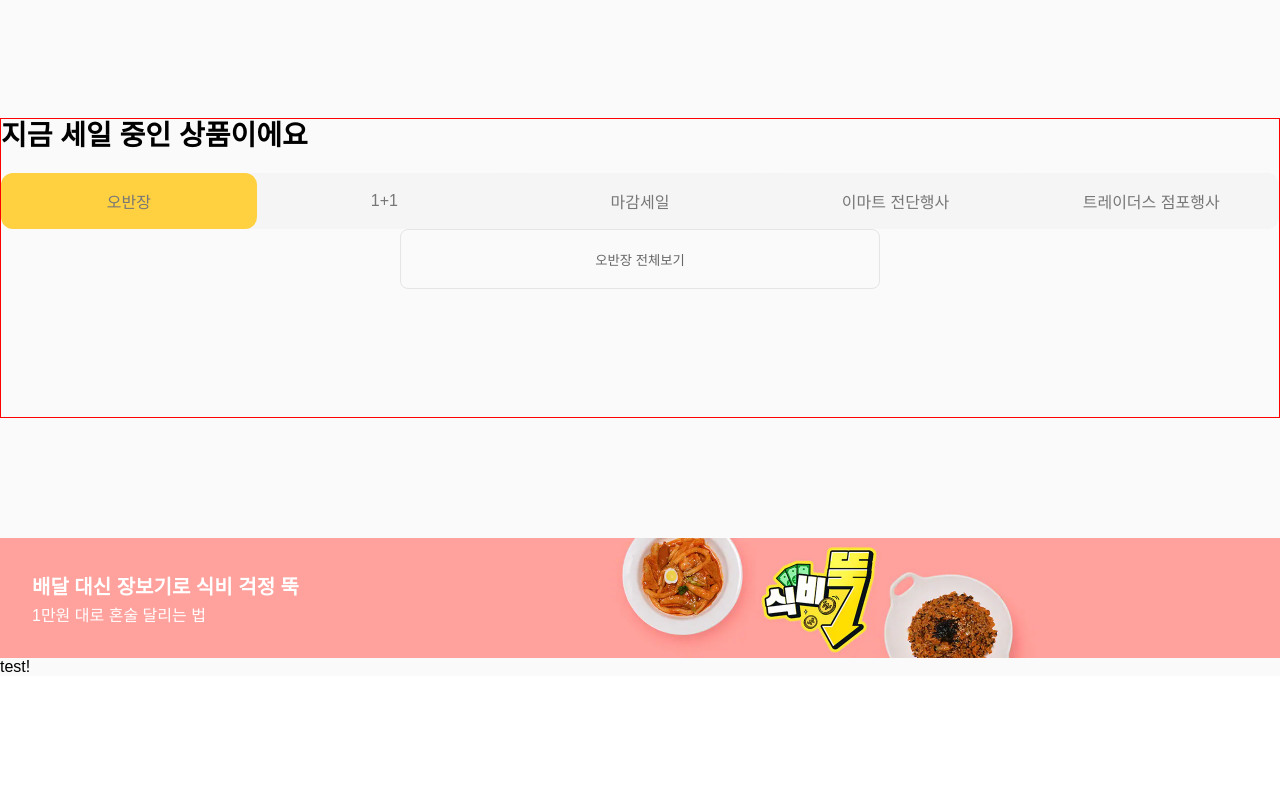
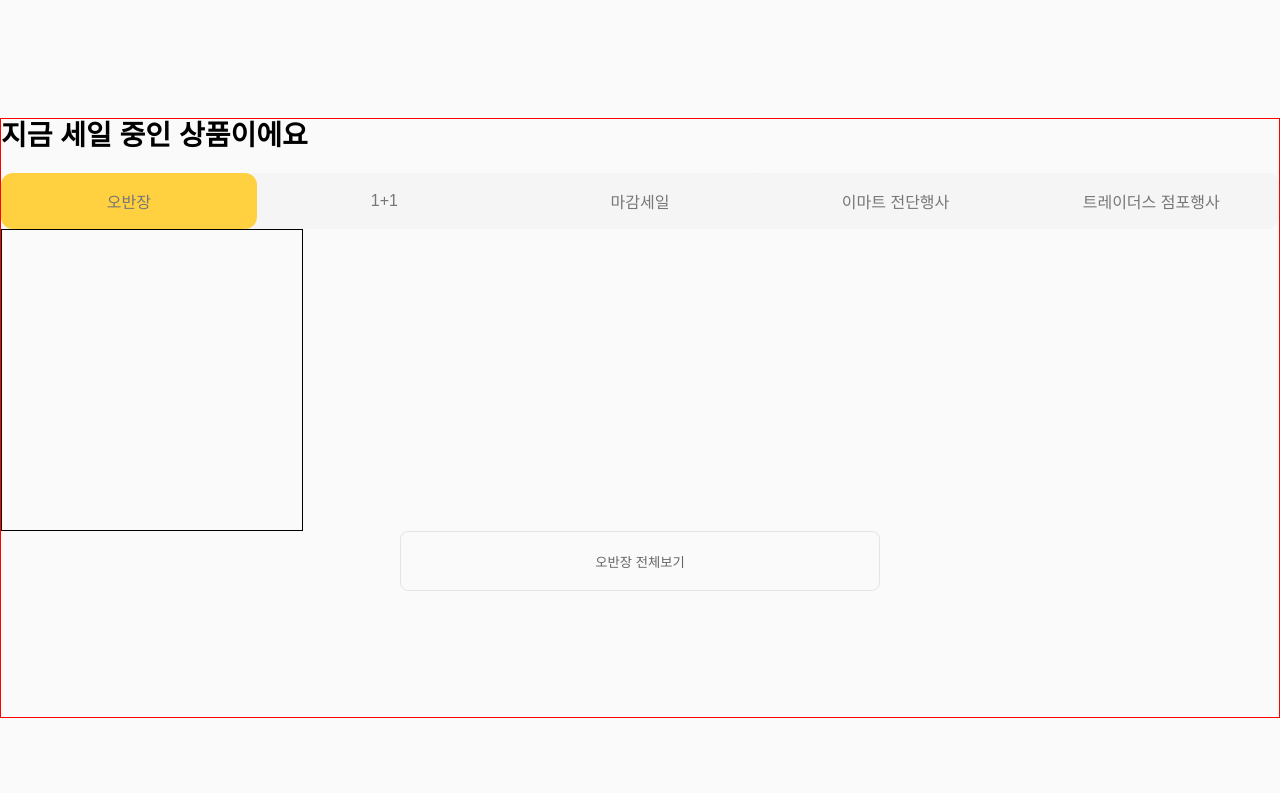
Before and after one commit to chaeriiiim/emart-react, a React (Vite) app: page / in a window 1280 px wide. Shown: the part 1127-1920 px from the top of the page. Before the commit the page ends 1803 px from the top, so only its background shows below. Built offline with nearby package versions, Linux system fonts and the light colour scheme.

Commit message:
update : 레이아웃 틀 작성

```diff
--- a/src/pages/home/MallSection.tsx
+++ b/src/pages/home/MallSection.tsx
@@ -1,12 +1,13 @@
 import MoreViewButton from "../../components/common/MoreViewButton";
 import Tap from "../../components/common/Tap";
+import MallSectionBox from "./MallSectionBox";
 import SectionTitle from "./SectionTitle";
 
 import styled from "styled-components";
 
 const MallSectionWrapper = styled.div`
   width: 100%;
-  height: 300px;
+  height: 600px;
   margin-top: 120px;
   border: 1px solid red;
 `;
@@ -24,6 +25,7 @@
     <MallSectionWrapper style={{}}>
       <SectionTitle title="지금 세일 중인 상품이에요" />
       <Tap tabs={tabsData} />
+      <MallSectionBox />
       <MoreViewButton path="/a" title="오반장 전체보기" />
     </MallSectionWrapper>
   );
--- /dev/null
+++ b/src/pages/home/MallSectionBox.tsx
@@ -0,0 +1,7 @@
+export default function MallSectionBox() {
+  return (
+    <div
+      style={{ width: "302px", height: "302px", border: "1px solid black" }}
+    ></div>
+  );
+}
```
